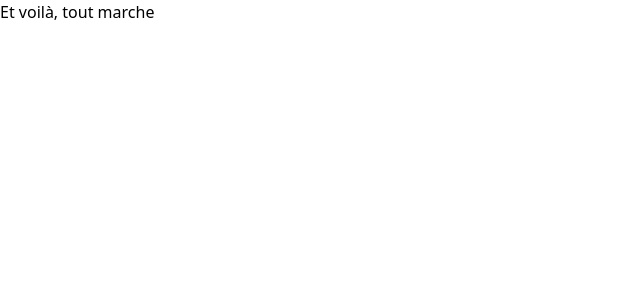
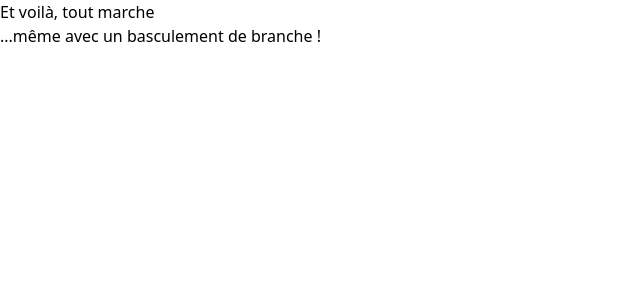
Before and after one commit to ZeyXs/home-frontend, a React (Vite) app: page / in a window 1280 px wide. Shown: the top 300 px of the page, without its empty margins (0-640 px from the left). Built offline with nearby package versions, Linux system fonts and the light colour scheme.

Commit message:
Added new content to staging

```diff
--- a/src/App.tsx
+++ b/src/App.tsx
@@ -1,8 +1,9 @@
 function App() {
 
   return (
-    <div className="h-screen bg-black flex items-center justify-center">
+    <div className="h-screen bg-black flex flex-col space-y-2 items-center justify-center">
       <p className="text-white text-3xl">Et voilà, tout marche</p>
+      <p className="text-white text-lg">...même avec un basculement de branche !</p>
     </div>
   );
 };
```
